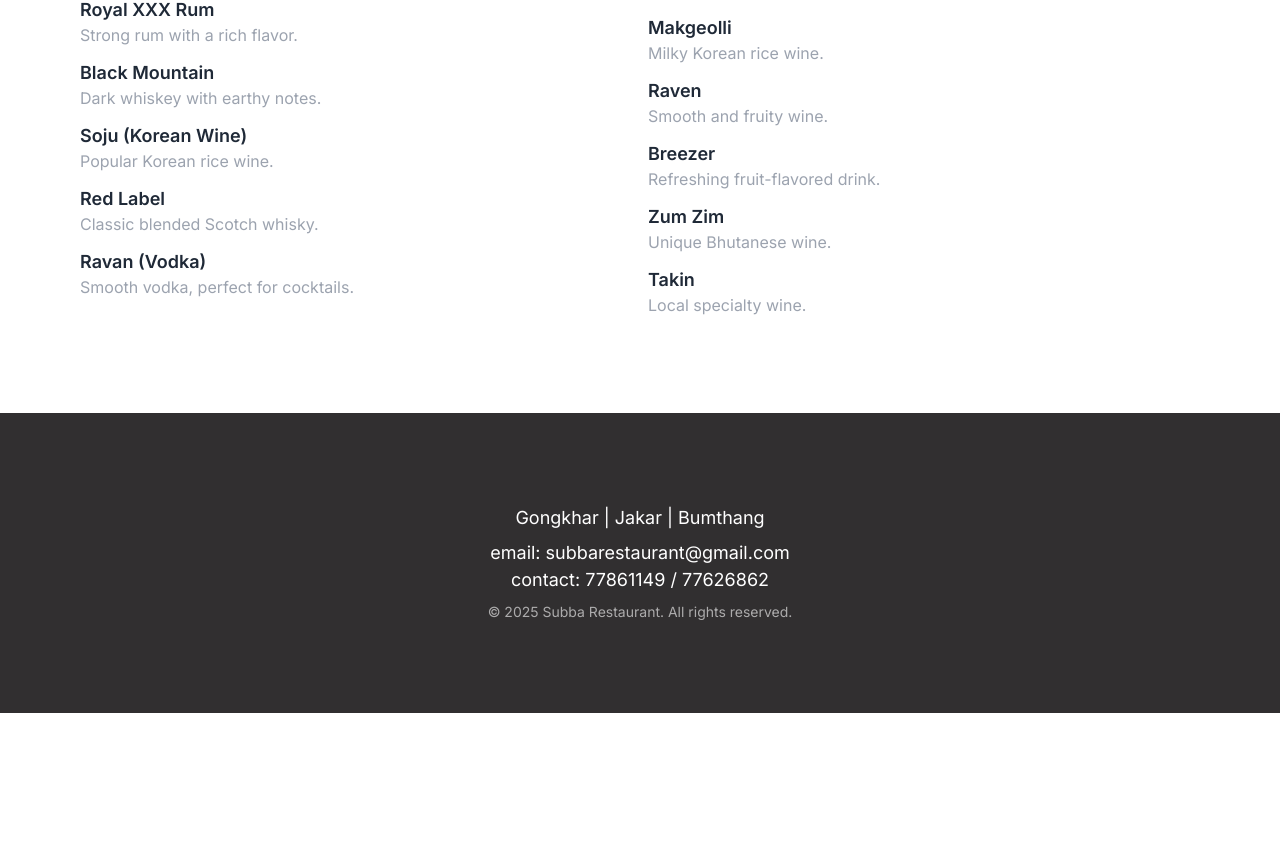
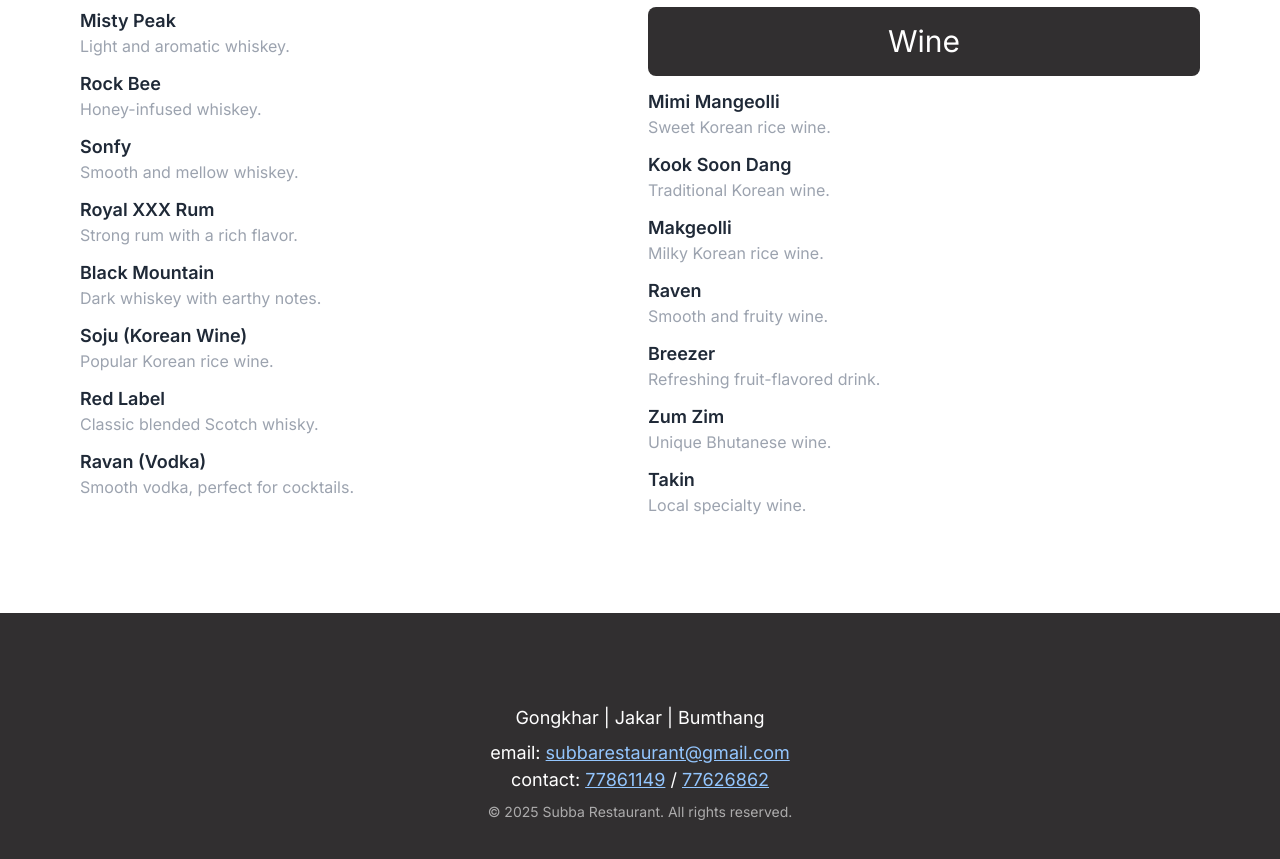
Before and after one commit to emcDave/Subba-Restauarant, a React (Vite) app: page / in a window 1280 px wide. Shown: the part 4790-5649 px from the top of the page. Before the commit the page ends 5503 px from the top, so only its background shows below. Built offline with nearby package versions, Linux system fonts and the light colour scheme.

Commit message:
done
Signed-off-by: Chojay2 <chojay.wangchuk@selise.ch>

```diff
--- a/src/App.tsx
+++ b/src/App.tsx
@@ -32,7 +32,7 @@
               Food Menu
             </h1>
           </div>
-          <div className="w-full flex flex-col gap-[10px] mt-[6%] justify-center items-center relative h-[450px]">
+          <div className="w-full flex flex-col gap-[10px] mt-[6%] justify-center items-center relative h-[450px] sm:h-[650px]">
             <h1 className="text-[20px] sm:text-[34px] z-10 font-semibold text-white text-center">
               Subba Restaurant
             </h1>
@@ -54,7 +54,7 @@
             <img
               src="/bg.png"
               alt="bg Logo"
-              className="absolute top-0 left-0 w-full border-2 border-white/10 rounded-[20px] h-[450px] opacity-50"
+              className="absolute top-0 left-0 w-full border-2 border-white/10 rounded-[20px] h-[450px] sm:h-[650px] opacity-50"
             />
           </div>
         </div>
@@ -385,7 +385,28 @@
       <footer className="w-full text-center h-[300px] bg-[#312F30] text-white flex items-center justify-center text-[18px] flex flex-col gap-[8px]">
         <p>Gongkhar | Jakar | Bumthang</p>
         <p>
-          email: subbarestaurant@gmail.com <br /> contact: 77861149 / 77626862
+          email:{" "}
+          <a
+            href="mailto:subbarestaurant@gmail.com"
+            className="underline text-blue-300 hover:text-blue-500"
+          >
+            subbarestaurant@gmail.com
+          </a>{" "}
+          <br />
+          contact:{" "}
+          <a
+            href="tel:77861149"
+            className="underline text-blue-300 hover:text-blue-500"
+          >
+            77861149
+          </a>{" "}
+          /{" "}
+          <a
+            href="tel:77626862"
+            className="underline text-blue-300 hover:text-blue-500"
+          >
+            77626862
+          </a>
         </p>
 
         <div className="text-[14px] text-white/60">
```
